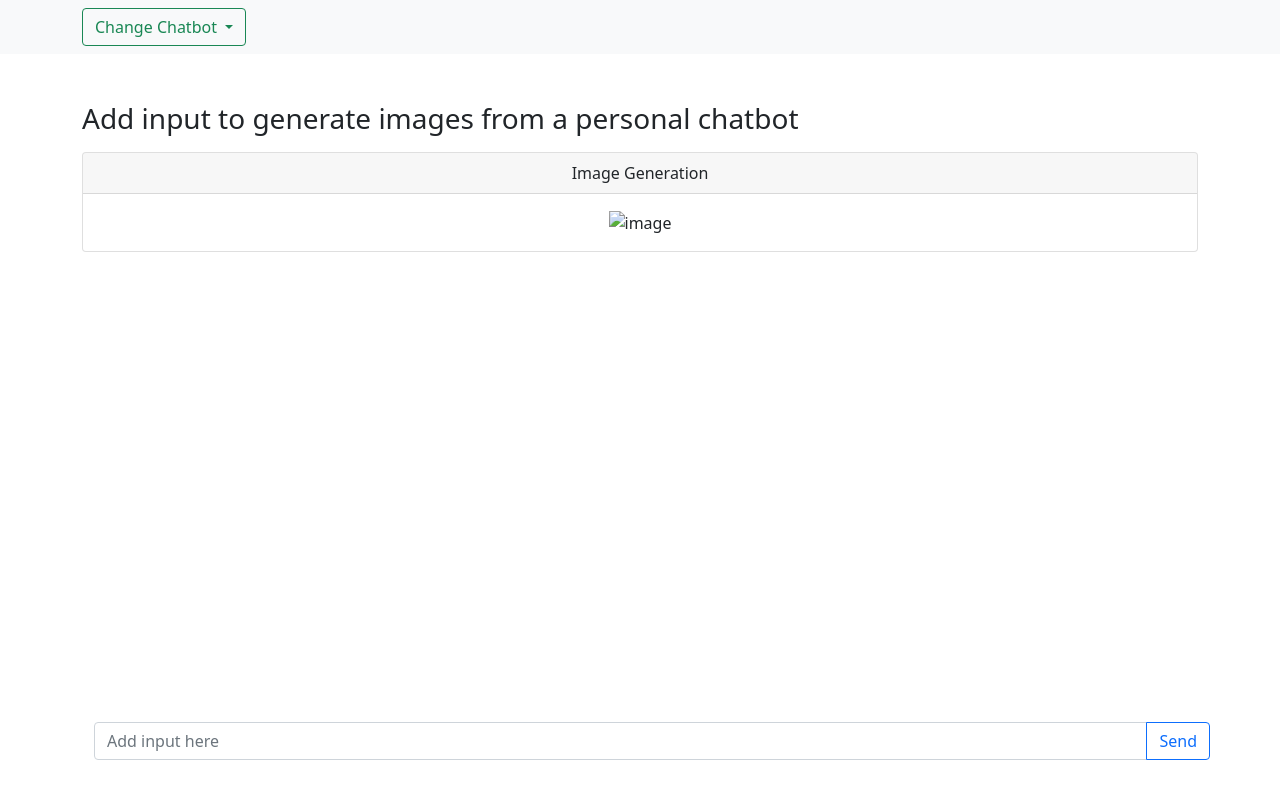
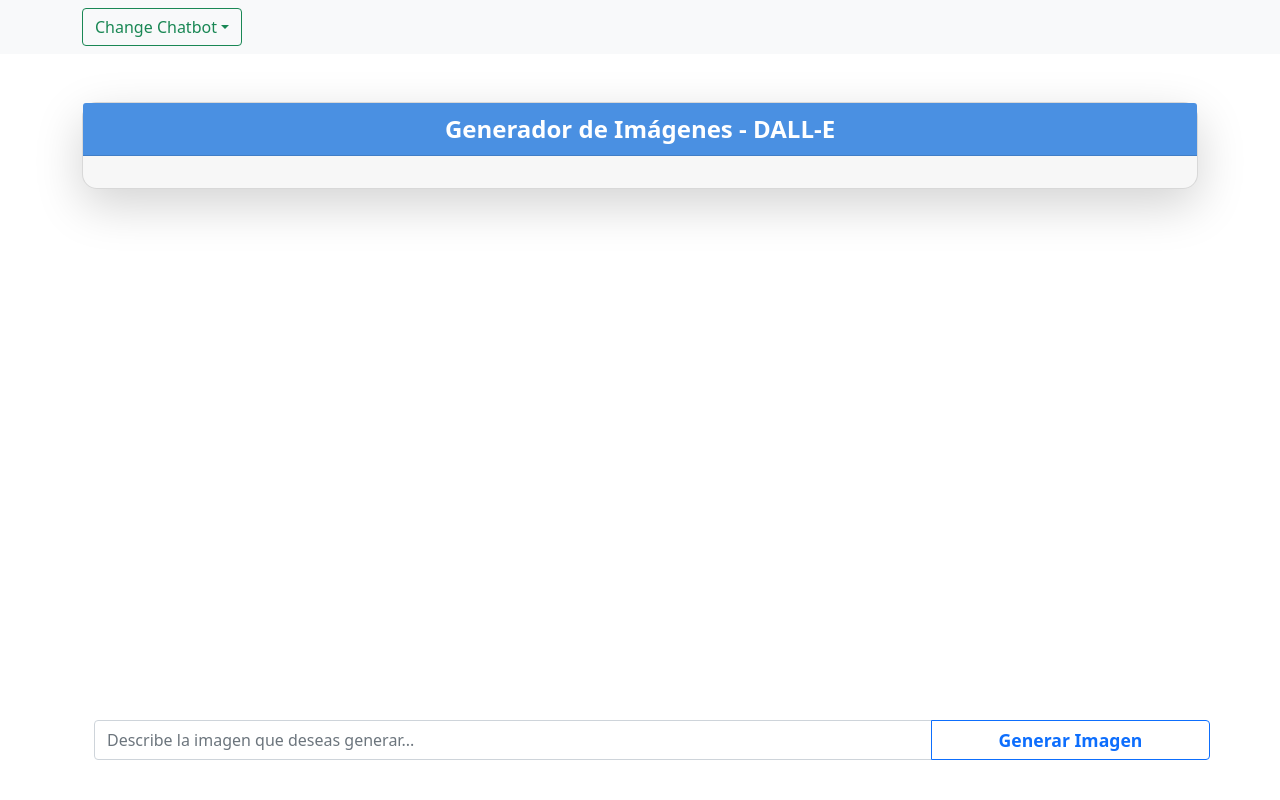
Before and after one commit to Wonternal/chatgpt-integration, a FastAPI app: page /image in a window 1280 px wide. Run offline with FastAPI, Linux system fonts and the light colour scheme.

Commit message:
Feature: Nuevo diseño

```diff
--- a/main.py
+++ b/main.py
@@ -1,10 +1,12 @@
 import openai
 from fastapi import FastAPI, Form, Request, WebSocket
+from fastapi.responses import JSONResponse
 from typing import Annotated
 from fastapi.templating import Jinja2Templates
 from fastapi.responses import HTMLResponse
 import os
 from dotenv import load_dotenv
+import traceback
 
 load_dotenv()
 
@@ -53,7 +55,14 @@
             chat_responses.append(ai_response)
 
         except Exception as e:
-            await websocket.send_text(f'Error: {str(e)}')
+            # Obtener el traceback completo
+            error_details = traceback.format_exc()
+
+            # Enviar el mensaje de error detallado al websocket
+            await websocket.send_text(f'Error: {error_details}')
+
+            # Imprimir el traceback completo en la consola para depuración
+            print(error_details)
             break
 
 
@@ -80,15 +89,18 @@
 async def image_page(request: Request):
     return templates.TemplateResponse("image.html", {"request": request})
 
-
-@app.post("/image", response_class=HTMLResponse)
+@app.post("/image", response_class=JSONResponse)
 async def create_image(request: Request, user_input: Annotated[str, Form()]):
 
+    # Llamar a la API de OpenAI para generar la imagen
     response = openai.images.generate(
         prompt=user_input,
         n=1,
-        size="256x256"
+        size="512x512"
     )
 
+    # Obtener la URL de la imagen generada
     image_url = response.data[0].url
-    return templates.TemplateResponse("image.html", {"request": request, "image_url": image_url})
+
+    # Retornar la URL de la imagen en formato JSON
+    return JSONResponse(content={"image_url": image_url})
--- a/requirements.txt
+++ b/requirements.txt
@@ -1,7 +1,7 @@
 aiofiles==23.2.1
 fastapi==0.110.0
 Jinja2==3.1.3
-openai==1.12.0
+openai==1.55.3
 python-dotenv==1.0.1
 python-multipart==0.0.9
 uvicorn==0.27.1
--- a/templates/image.html
+++ b/templates/image.html
@@ -1,28 +1,96 @@
 {% include 'layout.html' %}
 
 <div class="container mt-5">
-  <h3>
-    Add input to generate images from a personal chatbot
-  </h3>
+    <h3 class="text-center mb-4" style="font-family: 'Arial', sans-serif; color: #4a90e2"></h3>
 
     <div>
-    <div class="card text-center mt-3">
-      <div class="card-header">
-        Image Generation
+        <div class="card text-center mt-3 shadow-lg" style="border-radius: 15px; background-color: #f7f7f7">
+            <div class="card-header" style="background-color: #4a90e2; color: white; font-size: 1.5em; font-weight: bold">Generador de Imágenes - DALL-E</div>
+            <div class="card-body">
+                <!-- Spinner de carga -->
+                <div id="loading" style="display: none; margin-top: 20px">
+                    <div class="spinner"></div>
+                    <p style="font-size: 1.2em; color: #4a90e2">Cargando...</p>
                 </div>
-      <div class="card-body">
-        <div>
-          <img src="{{image_url}}" alt="image">
+                <!-- Contenedor de la imagen -->
+                <div id="image-container" style="display: none; margin-top: 20px">
+                    <img id="generated-image" src="" alt="Imagen generada" class="img-fluid" />
                 </div>
             </div>
         </div>
     </div>
 
-  <form class="container" id="footer" action="/image" method="POST">
+    <form class="container mt-4" id="footer" style="margin: 0 auto">
         <div class="input-group mb-3">
-      <input class="form-control" placeholder="Add input here" name="user_input">
-      <button class="btn btn-outline-primary" type="submit">Send</button>
+            <input class="form-control col-9" placeholder="Describe la imagen que deseas generar..." name="user_input" id="user_input" required />
+            <button class="btn btn-outline-primary col-3" type="submit" style="font-size: 1.1em; font-weight: bold">Generar Imagen</button>
         </div>
     </form>
+</div>
 
-</div>
+<script>
+    // Función que muestra el mensaje de "Cargando..." y oculta la imagen
+    function showLoading() {
+        document.getElementById("loading").style.display = "block";
+        document.getElementById("image-container").style.display = "none";
+    }
+
+    // Función que oculta el mensaje de "Cargando..." y muestra la imagen
+    function showImage(imageUrl) {
+        document.getElementById("loading").style.display = "none";
+        document.getElementById("image-container").style.display = "block";
+        document.getElementById("generated-image").src = imageUrl;
+    }
+
+    // Enviar el formulario de manera asincrónica
+    document.getElementById("footer").onsubmit = function (event) {
+        event.preventDefault(); // Prevenir la recarga de la página
+        showLoading(); // Mostrar el mensaje de "Cargando..."
+
+        const userInput = document.getElementById("user_input").value; // Obtener el texto del input
+
+        // Realizar la solicitud AJAX
+        fetch("/image", {
+            method: "POST",
+            headers: {
+                "Content-Type": "application/x-www-form-urlencoded",
+            },
+            body: new URLSearchParams({
+                user_input: userInput,
+            }),
+        })
+            .then((response) => response.json()) // Esperar la respuesta en formato JSON
+            .then((data) => {
+                // Si la imagen está lista, mostrarla
+                showImage(data.image_url);
+            })
+            .catch((error) => {
+                console.error("Error:", error);
+                alert("Hubo un error al generar la imagen.");
+            });
+    };
+</script>
+
+<!-- CSS para el spinner de carga -->
+<style>
+    /* Estilos para el círculo de carga (spinner) */
+    .spinner {
+        border: 4px solid #f3f3f3; /* Gris claro */
+        border-top: 4px solid #4a90e2; /* Color azul para la parte superior */
+        border-radius: 50%; /* Hacerlo circular */
+        width: 50px; /* Tamaño del círculo */
+        height: 50px; /* Tamaño del círculo */
+        animation: spin 2s linear infinite; /* Animación para girar */
+        margin: 20px auto;
+    }
+
+    /* Animación del círculo de carga */
+    @keyframes spin {
+        0% {
+            transform: rotate(0deg);
+        }
+        100% {
+            transform: rotate(360deg);
+        }
+    }
+</style>
--- a/templates/navbar.html
+++ b/templates/navbar.html
@@ -1,10 +1,7 @@
 <nav class="navbar navbar-light bg-light">
     <div class="container-md">
         <div class="btn-group">
-      <button type="button" class="btn btn-outline-success dropdown-toggle"
-              data-bs-toggle="dropdown" aria-expanded="false">
-        Change Chatbot
-      </button>
+            <button type="button" class="btn btn-outline-success dropdown-toggle" data-bs-toggle="dropdown" aria-expanded="false">Change Chatbot</button>
             <ul class="dropdown-menu">
                 <li><a class="dropdown-item" href="/">Chatbot</a></li>
                 <li><a class="dropdown-item" href="/image">Image Generator</a></li>
```
Also changed, not shown: templates/home.html (+10 -18 lines). Lines whose indentation alone changed are shown as unchanged.
